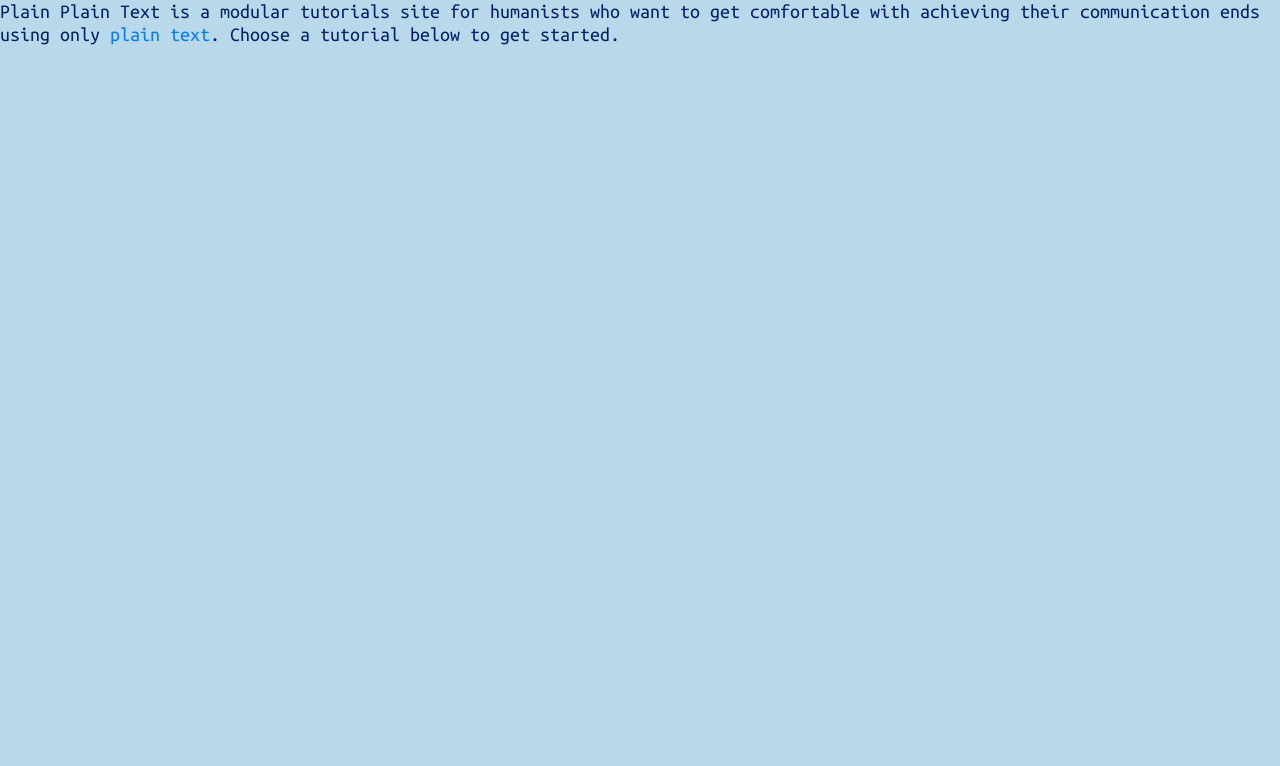
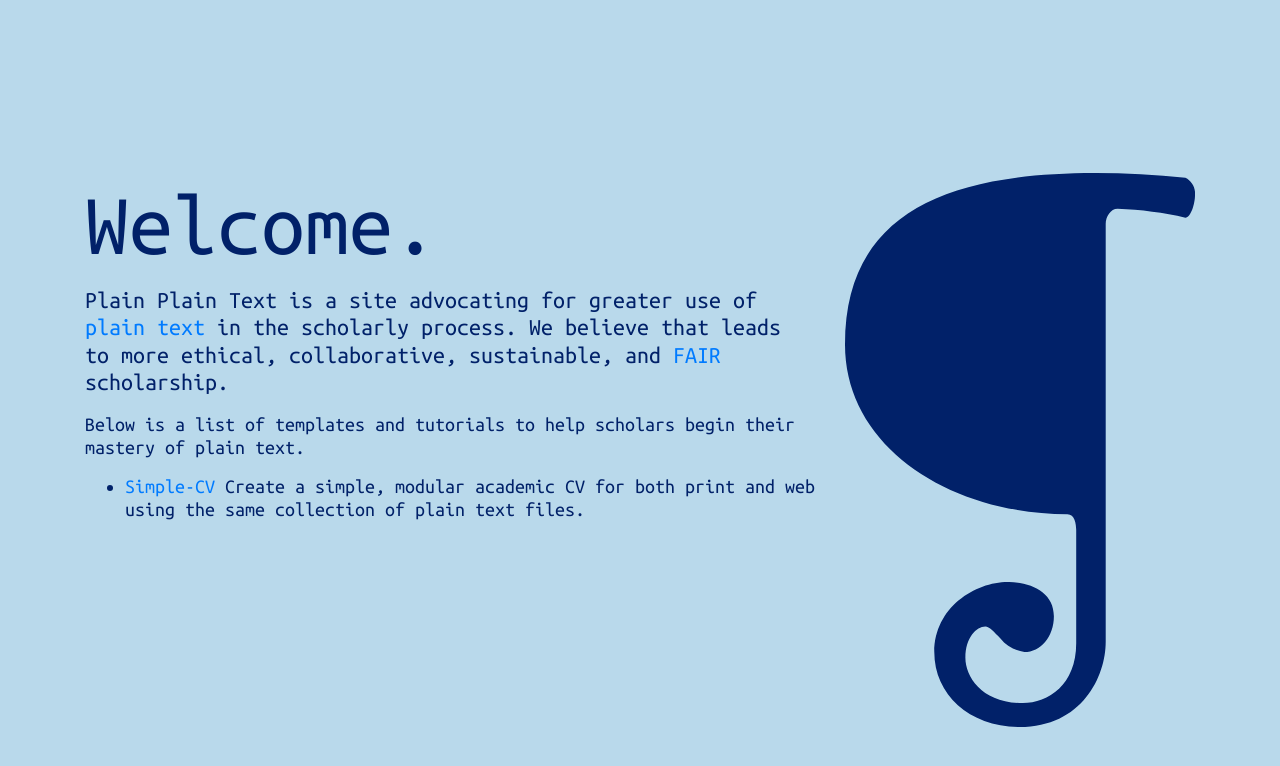
Before and after one commit to plain-plain-text/plain-plain-text.org, a Jekyll site: the page built from index.md, in a window 1280 px wide. Shown: the top 766 px of the page. Built offline with Jekyll 4.4.1, drawn with Linux system fonts in a browser that asks for light colours; nearby versions of some CDN libraries.

Commit message:
Get an index page looking good.

```diff
--- a/_layouts/default.html
+++ b/_layouts/default.html
@@ -1,11 +1,15 @@
 <!DOCTYPE html>
-<html>
+<html class="w-100 h-100">
   <head>
     <link rel="stylesheet" href="https://stackpath.bootstrapcdn.com/bootstrap/4.2.1/css/bootstrap.min.css" integrity="sha384-GJzZqFGwb1QTTN6wy59ffF1BuGJpLSa9DkKMp0DgiMDm4iYMj70gZWKYbI706tWS" crossorigin="anonymous">
     <link rel="stylesheet" href="assets/css/style.css" />
   </head>
-  <body>
-    {{ content }}
+  <body class="w-100 h-100">
+    <div class="container d-flex h-100">
+      <div class="align-self-center">
+        {{ content }}
+      </div>
+    </div>
     {% include scripts.html %}
   </body>
 </html>
--- /dev/null
+++ b/_layouts/index.html
@@ -0,0 +1,13 @@
+---
+layout: default
+---
+
+<div class="row">
+  <div class="col-8">
+    <h1 class="display-2">{{ page.title }}</h1>
+    {{ content }}
+  </div>
+  <div class="col-4">
+    <img alt="Plain Plain Text logo" src="assets/imgs/ppt-pilcrow.svg" class="img-fluid">
+  </div>
+</div>
--- a/_sass/theme.scss
+++ b/_sass/theme.scss
@@ -10,3 +10,7 @@ body {
   line-height: 1.15;
   background-color: $columbia-blue;
 }
+
+.lead {
+  font-size: 1.5rem;
+}
--- a/index.md
+++ b/index.md
@@ -1,10 +1,16 @@
 ---
 title: Welcome.
-layout: default
+layout: index
 ---
 
+{: .lead }
+Plain Plain Text is a site advocating for greater use of [plain
+text](https://en.wikipedia.org/wiki/Plain_text) in the scholarly process.
+We believe that leads to more ethical, collaborative, sustainable, and
+[FAIR](https://www.force11.org/group/fairgroup/fairprinciples) scholarship.
 
-Plain Plain Text is a modular tutorials site for humanists who want to get comfortable
-with achieving their communication ends using only [plain
-text](https://en.wikipedia.org/wiki/Plain_text). Choose a tutorial
-below to get started.
+Below is a list of templates and tutorials to help scholars begin their
+mastery of plain text.
+
+* [Simple-CV](/projects/simple-cv/) Create a simple, modular academic CV for
+  both print and web using the same collection of plain text files.
```
Also changed, not shown: assets/imgs/ppt-pilcrow.svg (added).
